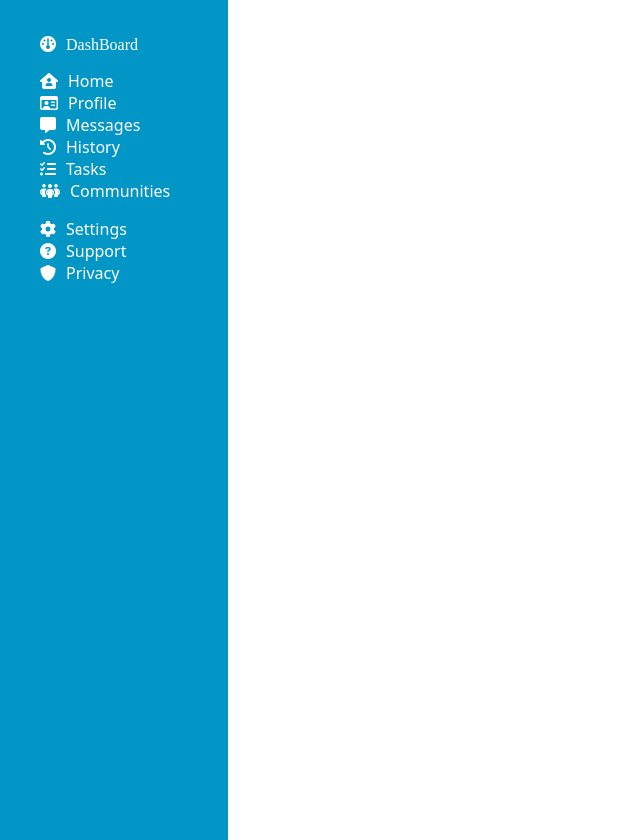
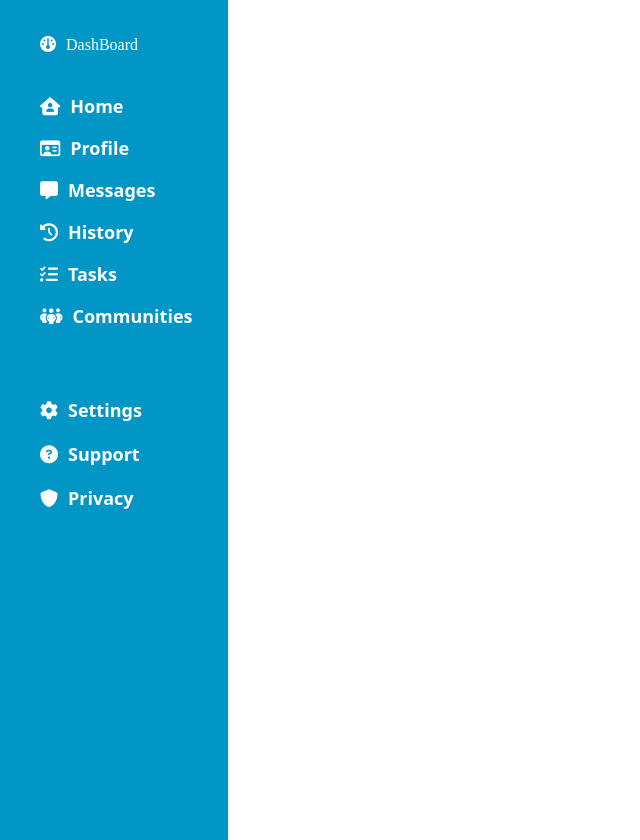
Before and after one commit to pour-moi/Admin_Dashboard, a plain HTML site: page index.html in a window 1280 px wide. Shown: the whole page, without its empty margins (0-640 px from the left). Drawn offline with Linux system fonts and the light colour scheme.

Commit message:
font-size and some styles

```diff
--- a/style.css
+++ b/style.css
@@ -20,8 +20,27 @@ html
 
 .left-bar > div
 {
+    font-weight:bold;
+    font-size:large;
     font-family:system-ui, -apple-system, BlinkMacSystemFont, 'Segoe UI', Roboto, Oxygen, Ubuntu, Cantarell, 'Open Sans', 'Helvetica Neue', sans-serif;
 }
+
+.top-list
+{
+    margin-top:40px;
+    margin-bottom:70px;
+}
+
+.top-list li
+{
+    margin-bottom: 18px
+}
+
+.bottom-list li
+{
+    margin-bottom: 20px;
+}
+
 
 .fa,
 .fa-solid,
```
